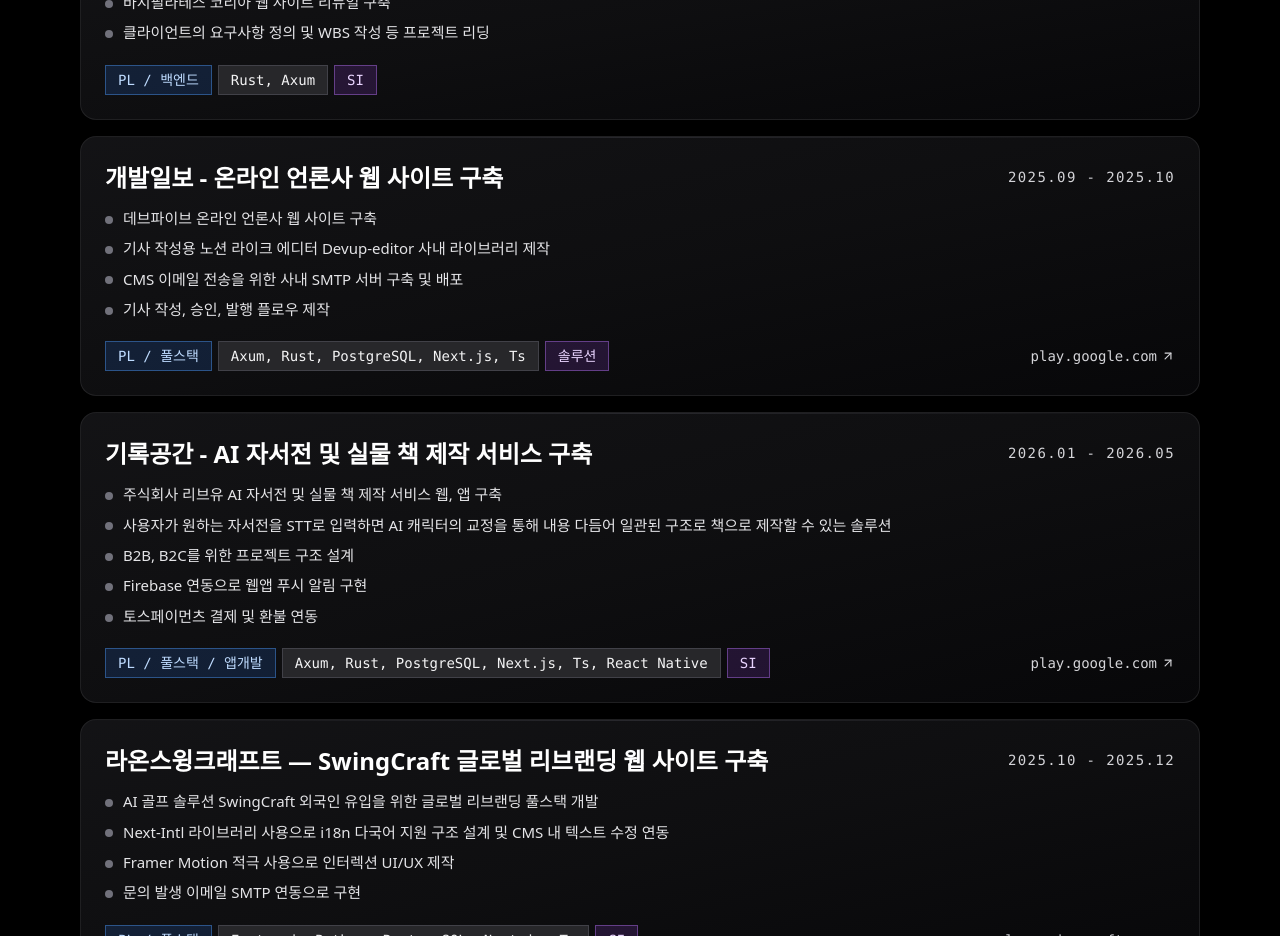
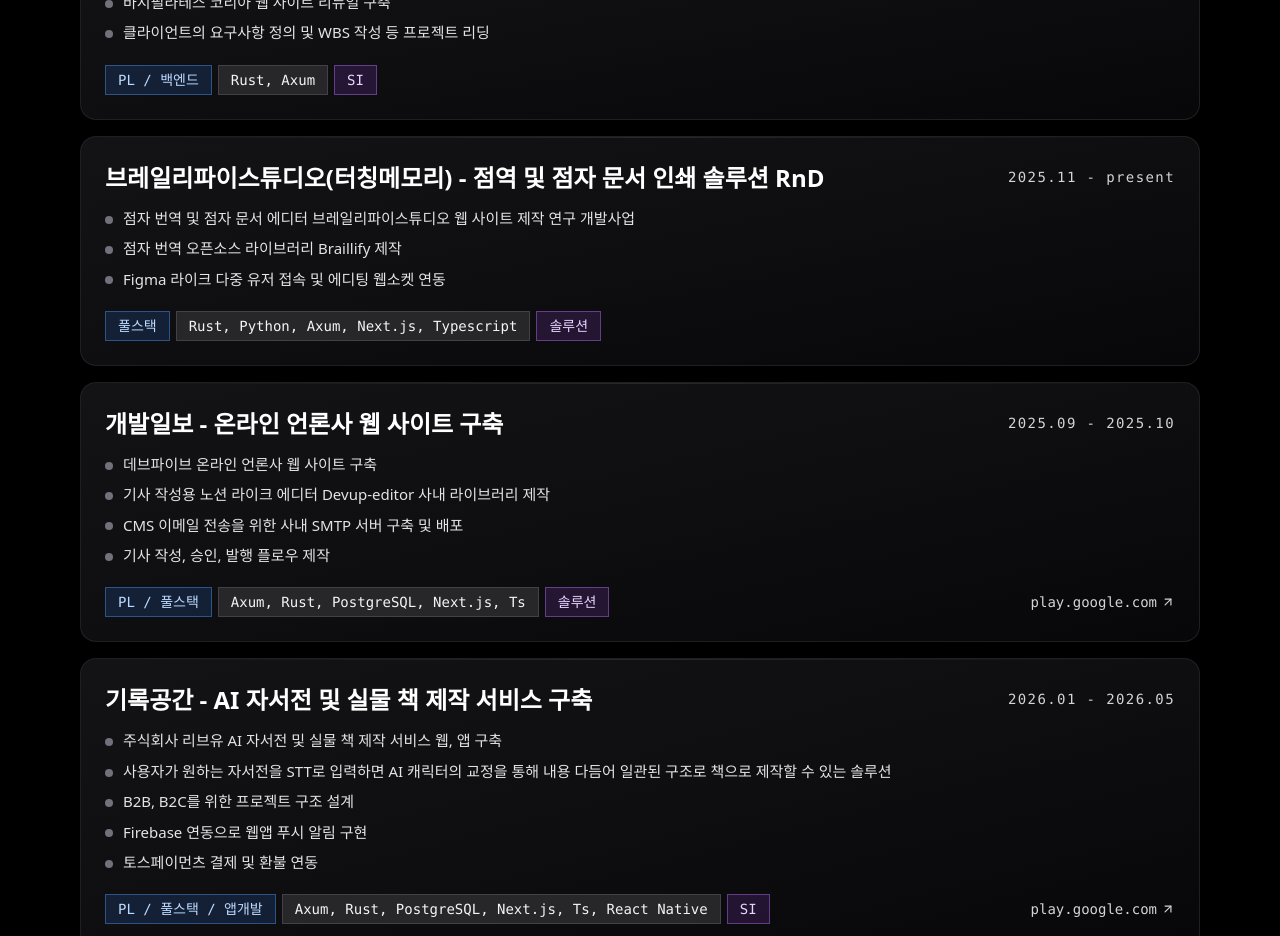
Before and after one commit to belltalion/portfolio, a Next.js app: page / in a window 1280 px wide. Shown: the part 1020-1956 px from the top of the page. Built offline with nearby package versions, Linux system fonts and the light colour scheme.

Commit message:
Fix portfolio

```diff
--- a/components/PortfolioList/ProjectList.tsx
+++ b/components/PortfolioList/ProjectList.tsx
@@ -26,6 +26,18 @@ const PROJECTS = [
       role: 'PL / 백엔드',
       tech: ['Rust, Axum'],
       tag: ['SI'],
+   },
+   {
+      title: '브레일리파이스튜디오(터칭메모리) - 점역 및 점자 문서 인쇄 솔루션 RnD',
+      date: '2025.11 - present',
+      desc: [
+         '점자 번역 및 점자 문서 에디터 브레일리파이스튜디오 웹 사이트 제작 연구 개발사업',
+         '점자 번역 오픈소스 라이브러리 Braillify 제작',
+         'Figma 라이크 다중 유저 접속 및 에디팅 웹소켓 연동',
+      ],
+      role: '풀스택',
+      tech: ['Rust, Python, Axum, Next.js, Typescript'],
+      tag: ['솔루션'],
    },
    {
       title: '개발일보 - 온라인 언론사 웹 사이트 구축',
```
Also changed, not shown: 16 other files (tests, documents, lock files or other folders).
